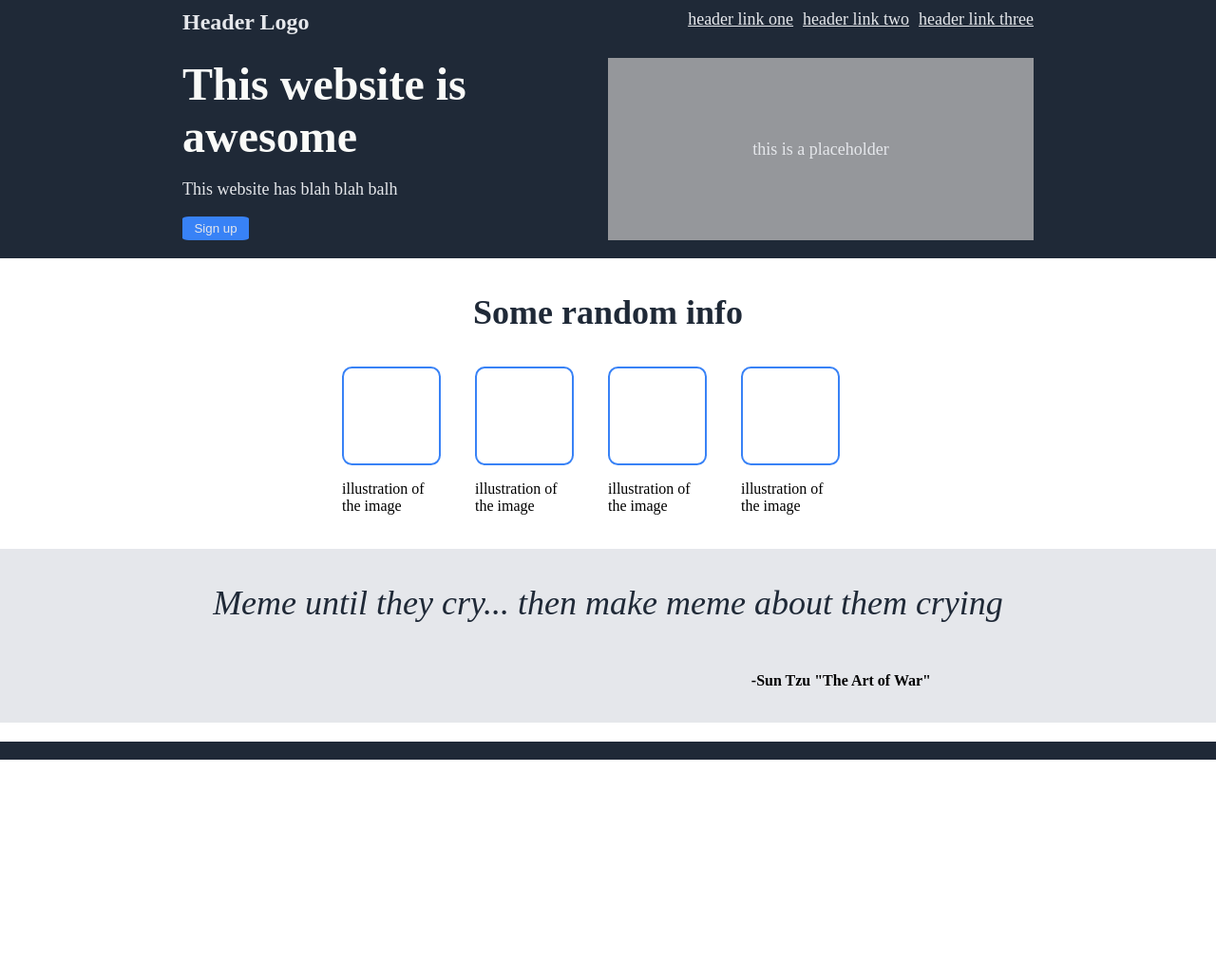
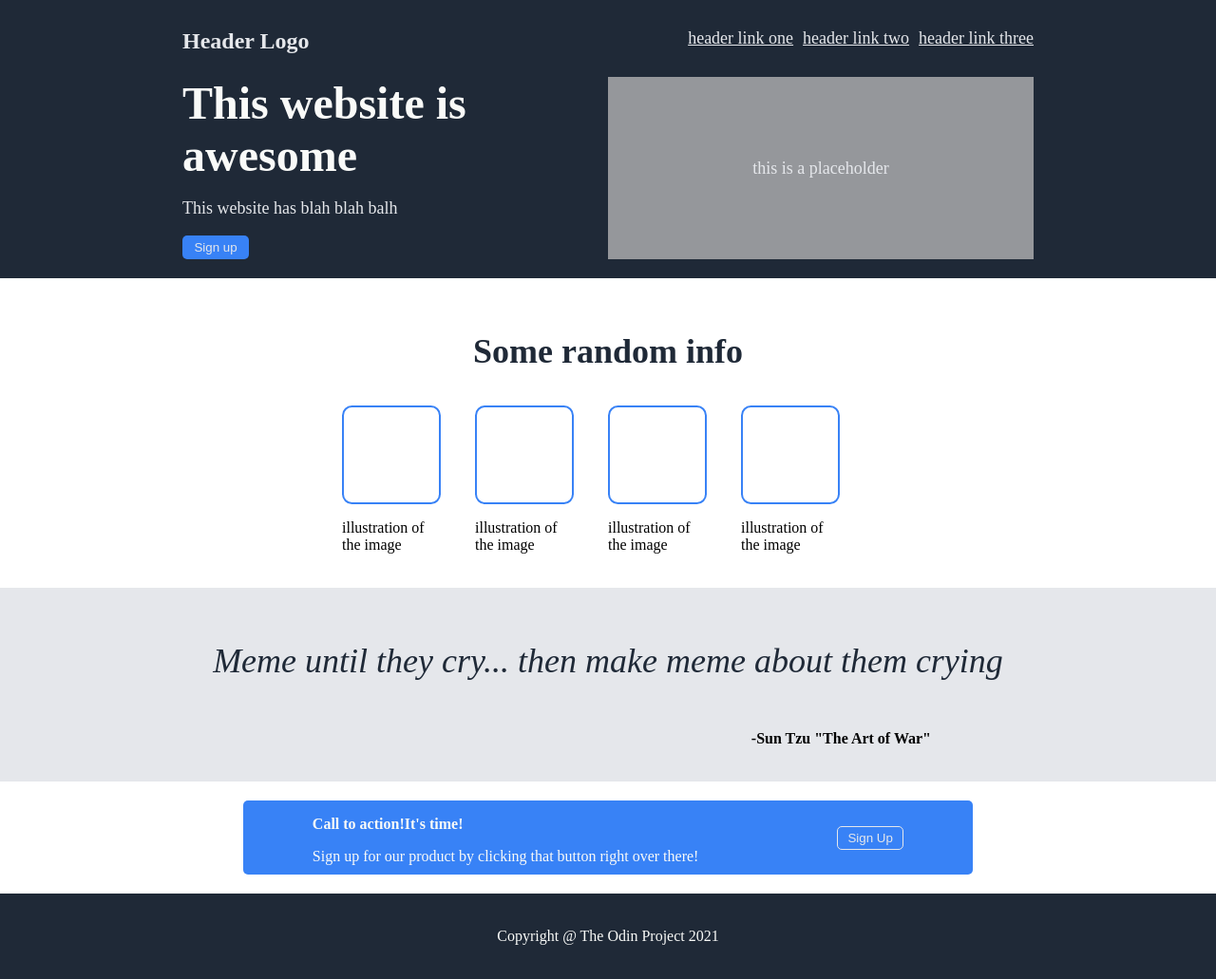
Before and after one commit to ascodeasice/Landing-page-exercise, a plain HTML site: page index.html in a window 1280 px wide. Shown: the whole page at 95% size. Before the commit the page ends 800 px from the top, so only its background shows below. Drawn offline with Linux system fonts and the light colour scheme.

Commit message:
Finished the project

```diff
--- a/index.html
+++ b/index.html
@@ -24,7 +24,7 @@
                 <div id="text-btn-div">
                     <p class="main-text">This website is awesome</p>
                     <p class="secondary-text">This website has blah blah balh</p>
-                    <button id="sign-up-btn">Sign up</button>
+                    <button class="sign-up-btn">Sign up</button>
                 </div>
                 <div id="header-img-div">
                     <div id="img-placeholder" class="secondary-text">this is a placeholder</div>
@@ -63,8 +63,18 @@
         </div>
     </div>
     <div id="call-to-action">
+        <div id="action-box">
+            <div id="action-text-box">
+                <p class="action-text"><strong>Call to action!It's time!</strong></p>
+                <p class="action-text">Sign up for our product by clicking that button right over there!</p>
+            </div>
+            <div id="action-btn">
+                <button class="sign-up-btn action-btn">Sign Up</button>
+            </div>
+        </div>
     </div>
     <div id="footer">
+        <p id="footer-text">Copyright @ The Odin Project 2021</p>
     </div>
 
 </body>
--- a/style.css
+++ b/style.css
@@ -13,9 +13,14 @@ input, button, submit { border:none; }
 /*cancel default button css*/
 
 /* use viewport-relative units to cover page fully */
-body {
+/* body {
     height: 100vh;
     width: 100vw;
+} */
+
+#header,#info-div,#quote-div,#call-to-action,#footer{
+    padding-top:20px;
+    padding-bottom: 20px;
 }
 
 #header{
@@ -66,15 +71,15 @@ body {
     color:#F9FAF8;
 }
 
-#sign-up-btn{
+.sign-up-btn{
     background-color:#3882F6;
     width:70px;
     height:25px;
-    border-radius: 10%;
+    border-radius: 5px;
     color:#E5E7EB;
 }
 
-#sign-up-btn:hover{
+.sign-up-btn:hover{
     background-color: #6ba0f7;
 }
 
@@ -153,14 +158,38 @@ body {
 }
 
 #call-to-action{
+    display:flex;
+    justify-content: center;
+    align-items: center;
     flex-grow:1;
     background-color:white;
 }
 
+#action-box{
+    width:60%;
+    display: flex;
+    justify-content: space-around;
+    align-items: center;
+    background-color: #3882F6;
+    border-radius: 5px;
+}
+
+.action-text{
+    color:#F9FAF8;
+    margin-bottom:10px;
+}
+
+.sign-up-btn.action-btn{
+    border:solid #E5E7EB 1px;
+}
+
 #footer{
     display:flex;
-    flex-direction: column;
-    flex-grow:1;
+    justify-content: center;
     background-color:#1F2937;
     width:auto;
 }
+
+#footer-text{
+    color:#F9FAF8;
+}
```
